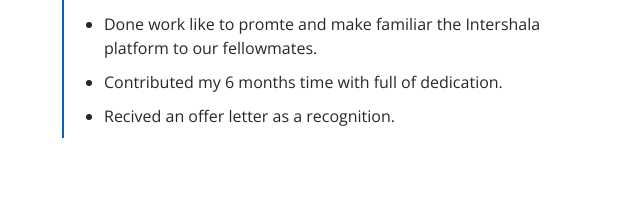
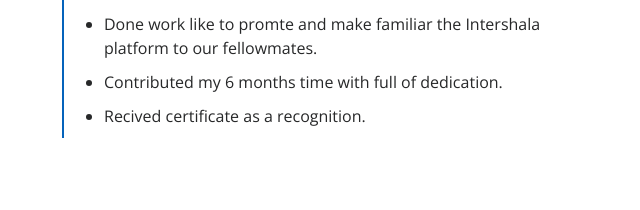
Before and after one commit to sandeep6164/my-portfolio, a plain HTML site: page index.html in a window 1280 px wide. Shown: the part 2787-2997 px from the top of the page, 640-1280 px from the left. Drawn offline with nearby package versions, Linux system fonts and the light colour scheme.

Commit message:
Update index.html

```diff
--- a/index.html
+++ b/index.html
@@ -280,7 +280,7 @@
                 <li>Worked as a Campus Ambassador</li>
                 <li>Done work like to promte and make familiar the Intershala platform to our fellowmates. </li>
                 <li>Contributed my 6 months time with full of dedication.</li>
-                <li>Recived an offer letter as a recognition.</li>
+                <li>Recived certificate as a recognition.</li>
               </ul>
             </div>
           </div>
```
